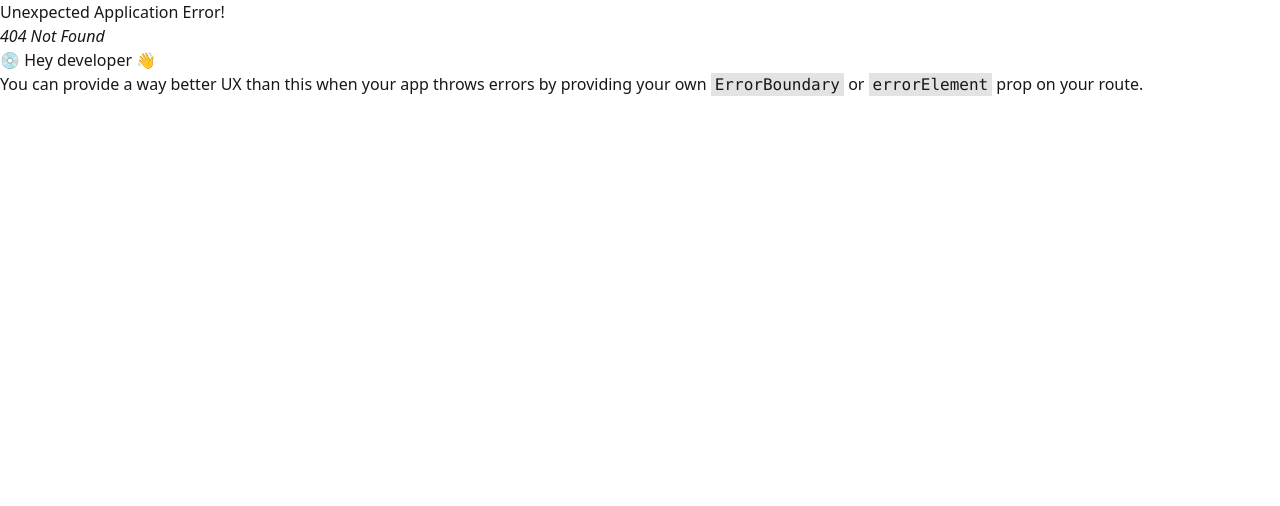
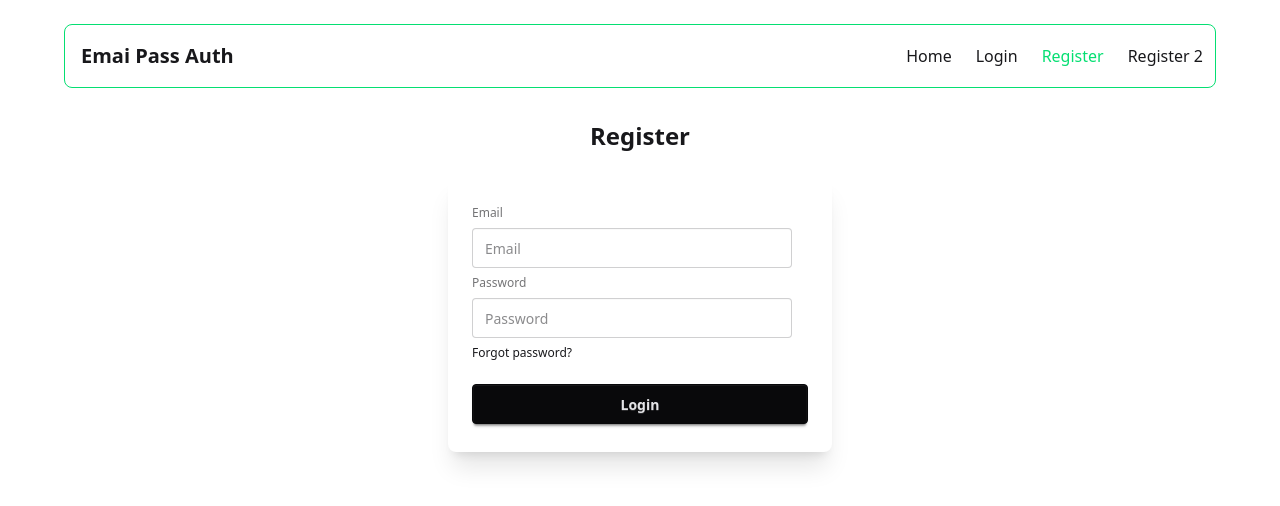
Before and after one commit to rakibahmeddev/email-password-auth, a React (Vite) app: page /register in a window 1280 px wide. Before the commit this address had no page. Shown: the top 506 px of the page. Built offline with nearby package versions, Linux system fonts and the light colour scheme.

Commit message:
register compo is designed by daisy ui

```diff
--- a/src/Layout/Root.jsx
+++ b/src/Layout/Root.jsx
@@ -4,7 +4,7 @@ import { Outlet } from 'react-router-dom';
 
 const Root = () => {
   return (
-    <div>
+    <div className='max-w-6xl mx-auto'>
       <Header></Header>
       <Outlet></Outlet>
     </div>
--- /dev/null
+++ b/src/Pages/Register.jsx
@@ -0,0 +1,26 @@
+import React from 'react';
+
+const Register = () => {
+  return (
+    <div className="my-8">
+      <h2 className="text-2xl font-bold text-center">Register</h2>
+
+      <div className="card bg-base-100 w-full mx-auto max-w-sm shrink-0 shadow-xl mt-6">
+        <div className="card-body">
+          <fieldset className="fieldset">
+            <label className="label">Email</label>
+            <input type="email" className="input" placeholder="Email" />
+            <label className="label">Password</label>
+            <input type="password" className="input" placeholder="Password" />
+            <div>
+              <a className="link link-hover">Forgot password?</a>
+            </div>
+            <button className="btn btn-neutral mt-4">Login</button>
+          </fieldset>
+        </div>
+      </div>
+    </div>
+  );
+};
+
+export default Register;
--- a/src/components/Header/Header.jsx
+++ b/src/components/Header/Header.jsx
@@ -2,23 +2,60 @@ import React from 'react';
 import { Link, NavLink } from 'react-router-dom';
 
 const Header = () => {
+
   const links = (
   <>
-      <NavLink to="/" className="text-base ml-6 text-right">
+    <NavLink
+      to="/"
+      className={({ isActive }) =>
+        `text-base ml-6 text-right hover:text-green-400 ${
+          isActive ? 'text-green-400 ' : ''
+        }`
+      }
+    >
       Home
     </NavLink>
-      <NavLink to="/login" className="text-base ml-6 text-right">
+
+    <NavLink
+      to="/login"
+      className={({ isActive }) =>
+        `text-base ml-6 text-right hover:text-green-400 ${
+          isActive ? 'text-green-400 ' : ''
+        }`
+      }
+    >
       Login
     </NavLink>
-      <NavLink to="/register" className="text-base ml-6 text-right">
+
+    <NavLink
+      to="/register"
+      className={({ isActive }) =>
+        `text-base ml-6 text-right hover:text-green-400 ${
+          isActive ? 'text-green-400 ' : ''
+        }`
+      }
+    >
       Register
+    </NavLink>
+
+    <NavLink
+      to="/register2"
+      className={({ isActive }) =>
+        `text-base ml-6 text-right hover:text-green-400 ${
+          isActive ? 'text-green-400' : ''
+        }`
+      }
+    >
+      Register 2
     </NavLink>
   </>
 );
+
+
   return (
-    <div className="navbar bg-base-100 shadow-sm">
+    <div className="navbar bg-base-100 border border-green-400 rounded-lg mt-6">
       <div className="navbar-start">
-        <Link to="/" className="btn btn-ghost text-xl">
+        <Link to="/" className="text-xl ml-2 font-bold">
           Emai Pass Auth
         </Link>
       </div>
--- a/src/main.jsx
+++ b/src/main.jsx
@@ -4,6 +4,7 @@ import './index.css';
 import { createBrowserRouter, RouterProvider } from 'react-router-dom';
 import Root from './Layout/Root';
 import Home from './Pages/Home';
+import Register from './Pages/Register';
 
 const router = createBrowserRouter([
   {
@@ -13,6 +14,10 @@ const router = createBrowserRouter([
       {
         path: '/',
         element: <Home></Home>
+      },
+      {
+        path:'register',
+        element: <Register></Register>
       }
     ]
   },
```
Lines whose indentation alone changed are shown as unchanged.
